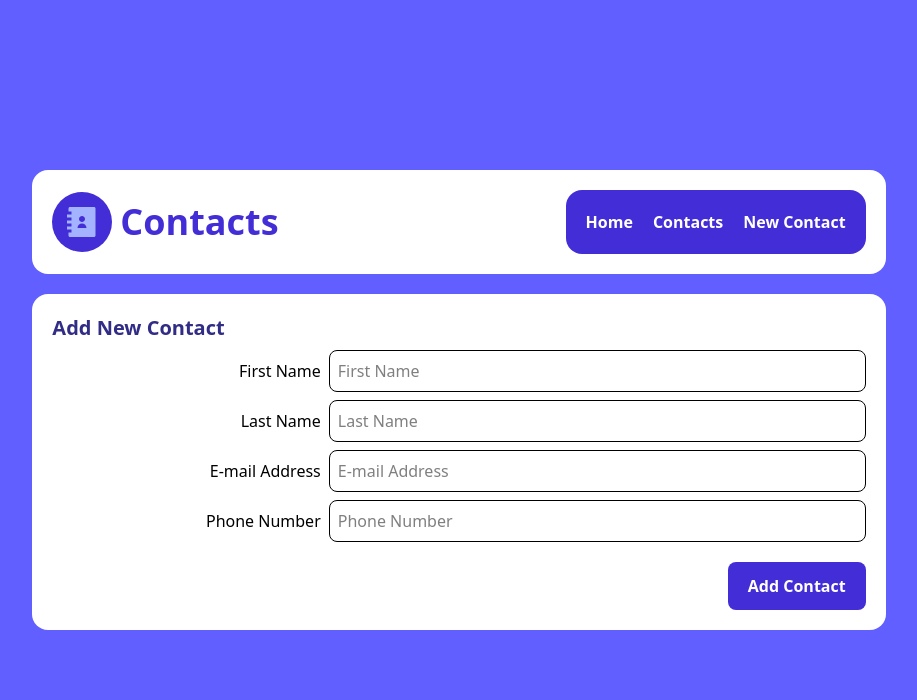
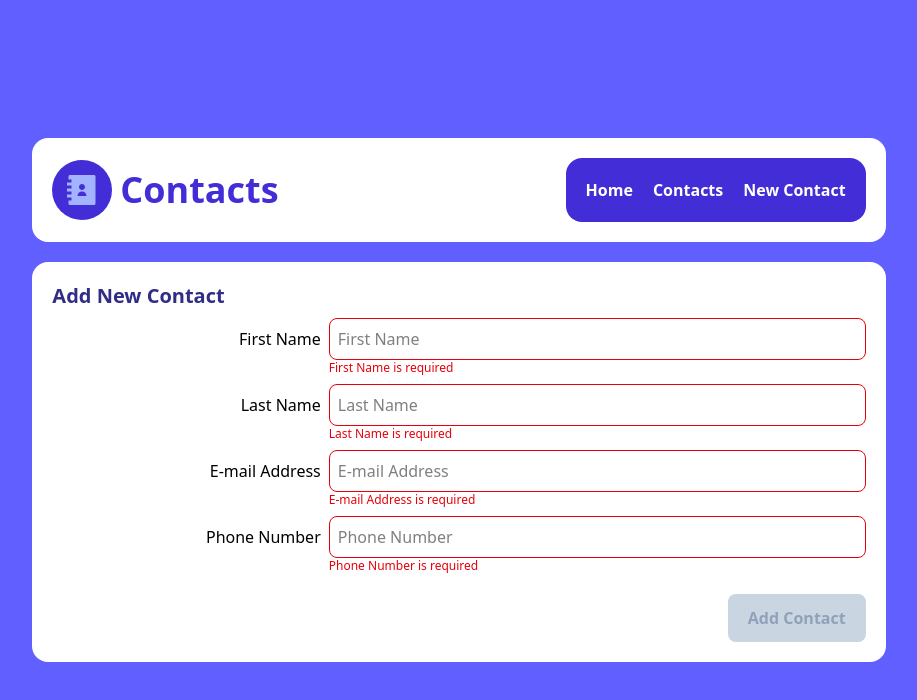
Before and after one commit to tomwinskell/contact-list-nextjs, a Next.js app: page /contacts/new in a window 1280 px wide. Shown: the top 700 px of the page, without its empty margins (181-1098 px from the left). Built offline with nearby package versions, Linux system fonts and the light colour scheme.

Commit message:
Validation working for all form elements. Validation held in context for app.

```diff
--- a/src/app/contacts/new/page.tsx
+++ b/src/app/contacts/new/page.tsx
@@ -1,103 +1,54 @@
 'use client';
-import {
-  Contact,
-  FormErrorObject,
-  RegexValidationObject,
-  ValidationKey,
-} from '@/app/lib/definitions';
+
+import { ContactFormData } from '@/app/lib/definitions';
 import { ContactsContext } from '@/app/ui/ContactsProvider';
+import { FormValidationContext } from '@/app/ui/FormValidationProvider';
 import PageHeading from '@/app/ui/PageHeading';
 import TextInput from '@/app/ui/TextInput';
+import clsx from 'clsx';
 import { useRouter } from 'next/navigation';
-import { useContext, useState } from 'react';
+import { useContext } from 'react';
 import { ErrorBoundary } from 'react-error-boundary';
 
 export default function AddContactPage() {
   const router = useRouter();
 
   const [contacts, setContacts] = useContext(ContactsContext);
+  const [, , disabled, setDisabled] = useContext(FormValidationContext);
 
-  const [errors, setErrors] = useState<FormErrorObject>({
-    firstName: true,
-    lastName: true,
-    email: true,
-    phone: true,
-  });
-
-  const [formData, setFormData] = useState<Contact>({
-    firstName: '',
-    lastName: '',
-    email: '',
-    phone: '',
-  });
-
-  const validationRegex: RegexValidationObject = {
-    firstName: /^[a-zA-Z]{4,}$/,
-    lastName: /^[a-zA-Z]{4,}$/,
-    email: /^[\w.-]+@[a-zA-Z\d.-]+\.[a-zA-Z]{2,}$/,
-    phone: /^\+?[1-9]\d{0,2}[-.\s]?\(?\d{1,4}\)?[-.\s]?\d{1,4}[-.\s]?\d{1,9}$/,
-  };
-
-  function validate(): FormErrorObject {
-    const newErrors = { ...errors };
-    for (const [key, value] of Object.entries(formData)) {
-      newErrors[key as ValidationKey] = validationRegex[
-        key as ValidationKey
-      ].test(value.toString());
-    }
-    return newErrors;
-  }
-
-  function handleSubmit(e: React.FormEvent) {
-    e.preventDefault();
-    if (Object.values(errors).some((v) => !v)) {
-      //TODO: Toast alert on error
-      console.log('Errors in form.');
-      return;
-    } else {
+  function handleSubmit(formData: FormData) {
+    const dataObject = Object.fromEntries(formData.entries());
+    if (!disabled) {
       //TODO: Toast alert on success
       setContacts([
         ...contacts,
         {
-          ...formData,
+          ...(dataObject as ContactFormData),
           id: contacts.length + 1,
           imageUrl: 'https://randomuser.me/api/portraits/women/2.jpg',
-        } as Contact,
+        },
       ]);
+      setDisabled(true);
       router.push('/contacts');
     }
   }
-
-  const handleChange = (e: React.ChangeEvent<HTMLInputElement>) => {
-    setErrors(validate());
-    const { name, value } = e.target;
-    setFormData((prev) => ({ ...prev, [name]: value }));
-  };
 
   const formElements = [
     {
       label: 'First Name',
       name: 'firstName',
-      valid: errors.firstName,
-      value: formData.firstName,
     },
     {
       label: 'Last Name',
       name: 'lastName',
-      valid: errors.lastName,
-      value: formData.lastName,
     },
     {
       label: 'E-mail Address',
       name: 'email',
-      valid: errors.email,
-      value: formData.email,
     },
     {
       label: 'Phone Number',
       name: 'phone',
-      valid: errors.phone,
-      value: formData.phone,
     },
   ];
 
@@ -107,13 +58,22 @@ export default function AddContactPage() {
       <ErrorBoundary
         fallback={<p>There was an error while submitting the form</p>}
       >
-        <form onSubmit={handleSubmit} className="flex flex-col">
+        <form action={handleSubmit} className="flex flex-col">
           {formElements.map((el) => (
-            <TextInput key={el.name} {...el} handleChange={handleChange} />
+            <TextInput key={el.name} {...el} />
           ))}
-          <div className="self-end py-3 px-5 text-white font-semibold bg-indigo-700 rounded-lg w-min text-nowrap mt-3">
-            <button type="submit">Add Contact</button>
-          </div>
+
+          <button
+            type="submit"
+            className={clsx(
+              'self-end py-3 px-5 font-semibold  rounded-lg w-min text-nowrap mt-3',
+              disabled
+                ? 'bg-slate-300 text-slate-400 cursor-not-allowed'
+                : 'text-white bg-indigo-700'
+            )}
+          >
+            Add Contact
+          </button>
         </form>
       </ErrorBoundary>
     </>
--- a/src/app/layout.tsx
+++ b/src/app/layout.tsx
@@ -4,6 +4,7 @@ import '@/app/globals.css';
 import ContactsProvider from '@/app/ui/ContactsProvider';
 import Navigation from '@/app/ui/Navigation';
 import Header from './ui/Header';
+import FormValidationProvider from './ui/FormValidationProvider';
 
 const geistSans = Geist({
   variable: '--font-geist-sans',
@@ -36,7 +37,9 @@ export default function RootLayout({
             <Navigation />
           </div>
           <div className="p-5 w-full rounded-2xl bg-white">
-            <ContactsProvider>{children}</ContactsProvider>
+            <ContactsProvider>
+              <FormValidationProvider>{children}</FormValidationProvider>
+            </ContactsProvider>
           </div>
         </div>
       </body>
--- a/src/app/lib/definitions.ts
+++ b/src/app/lib/definitions.ts
@@ -1,19 +1,31 @@
-export type Contact = {
-  id?: number;
+import { SetStateAction, Dispatch } from 'react';
+
+export type ContactFormData = {
   firstName: string;
   lastName: string;
-  imageUrl?: string;
   email: string;
   phone: string;
 };
 
-export type FormErrorObject = {
-  firstName: boolean;
-  lastName: boolean;
-  email: boolean;
-  phone: boolean;
+export type Contact = {
+  id?: number;
+  imageUrl?: string;
+} & ContactFormData;
+
+export type TextInputProps = {
+  label: string;
+  name: string;
 };
+
+export type FormErrorObject = Record<string, boolean>;
 
 export type RegexValidationObject = Record<string, RegExp>;
 
 export type ValidationKey = 'firstName' | 'lastName' | 'email' | 'phone';
+
+export type FormValidationType = [
+  FormErrorObject,
+  Dispatch<SetStateAction<FormErrorObject>>,
+  boolean,
+  Dispatch<SetStateAction<boolean>>
+];
--- /dev/null
+++ b/src/app/lib/formValidation.ts
@@ -0,0 +1,13 @@
+import { RegexValidationObject } from './definitions';
+import { ValidationKey } from '../lib/definitions';
+
+export const validationRegex: RegexValidationObject = {
+  firstName: /^[a-zA-Z]{4,}$/,
+  lastName: /^[a-zA-Z]{4,}$/,
+  email: /^[\w.-]+@[a-zA-Z\d.-]+\.[a-zA-Z]{2,}$/,
+  phone: /^\+?[1-9]\d{0,2}[-.\s]?\(?\d{1,4}\)?[-.\s]?\d{1,4}[-.\s]?\d{1,9}$/,
+};
+
+export function validate(name: string, input: string): boolean {
+  return validationRegex[name as ValidationKey].test(input);
+}
--- /dev/null
+++ b/src/app/ui/FormValidationProvider.tsx
@@ -0,0 +1,38 @@
+'use client';
+import { createContext, ReactNode, useState, useEffect } from 'react';
+import { FormErrorObject, FormValidationType } from '@/app/lib/definitions';
+
+export const FormValidationContext = createContext<FormValidationType>([
+  {},
+  () => {},
+  true,
+  () => {},
+]);
+
+export default function FormValidationProvider({
+  children,
+}: {
+  children: ReactNode;
+}) {
+  const [error, setError] = useState<FormErrorObject>({
+    firstName: true,
+    lastName: true,
+    email: true,
+    phone: true,
+  });
+  const [disabled, setDisabled] = useState(true);
+
+  useEffect(() => {
+    if (Object.values(error).every((v) => !v)) {
+      setDisabled(false);
+    }
+  }, [error]);
+
+  return (
+    <FormValidationContext.Provider
+      value={[error, setError, disabled, setDisabled]}
+    >
+      {children}
+    </FormValidationContext.Provider>
+  );
+}
--- a/src/app/ui/TextInput.tsx
+++ b/src/app/ui/TextInput.tsx
@@ -1,13 +1,18 @@
 import clsx from 'clsx';
-type TextInputProps = {
-  label: string;
-  name: string;
-  valid: boolean;
-  value: string;
-  handleChange: (e: React.ChangeEvent<HTMLInputElement>) => void
-};
+import { useContext, useState } from 'react';
+import { TextInputProps } from '../lib/definitions';
+import { validate } from '../lib/formValidation';
+import { FormValidationContext } from './FormValidationProvider';
 
-export default function TextInput({ label, name, valid, value, handleChange }: TextInputProps) {
+export default function TextInput({ label, name }: TextInputProps) {
+  const [input, setInput] = useState('');
+  const [error, setError] = useContext(FormValidationContext);
+
+  function handleChange(e: React.ChangeEvent<HTMLInputElement>) {
+    setError({...error, [name]: !validate(name, input)});
+    setInput(e.target.value);
+  }
+
   return (
     <div className="mb-2">
       <div className="flex flex-row text-nowrap items-baseline">
@@ -20,13 +25,13 @@ export default function TextInput({ label, name, valid, value, handleChange }: T
             name={name}
             className={clsx(
               'rounded-lg p-2 w-full border',
-              !valid && 'border-red-600'
+              error[name] && 'border-red-600'
             )}
             placeholder={label}
-            value={value}
-            onChange={e => handleChange(e)}
+            value={input}
+            onChange={(e) => handleChange(e)}
           />
-          {valid || (
+          {error[name] && (
             <div className="text-xs text-red-600">{`${label} is required`}</div>
           )}
         </div>
```
